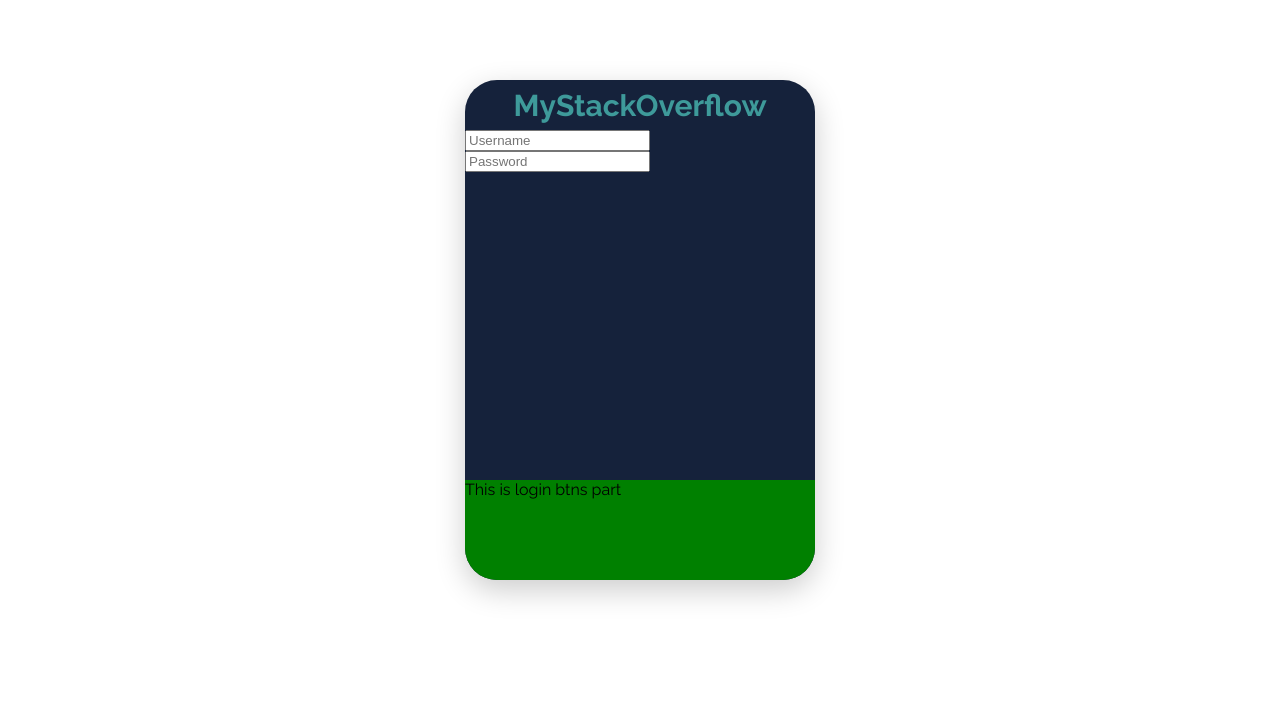
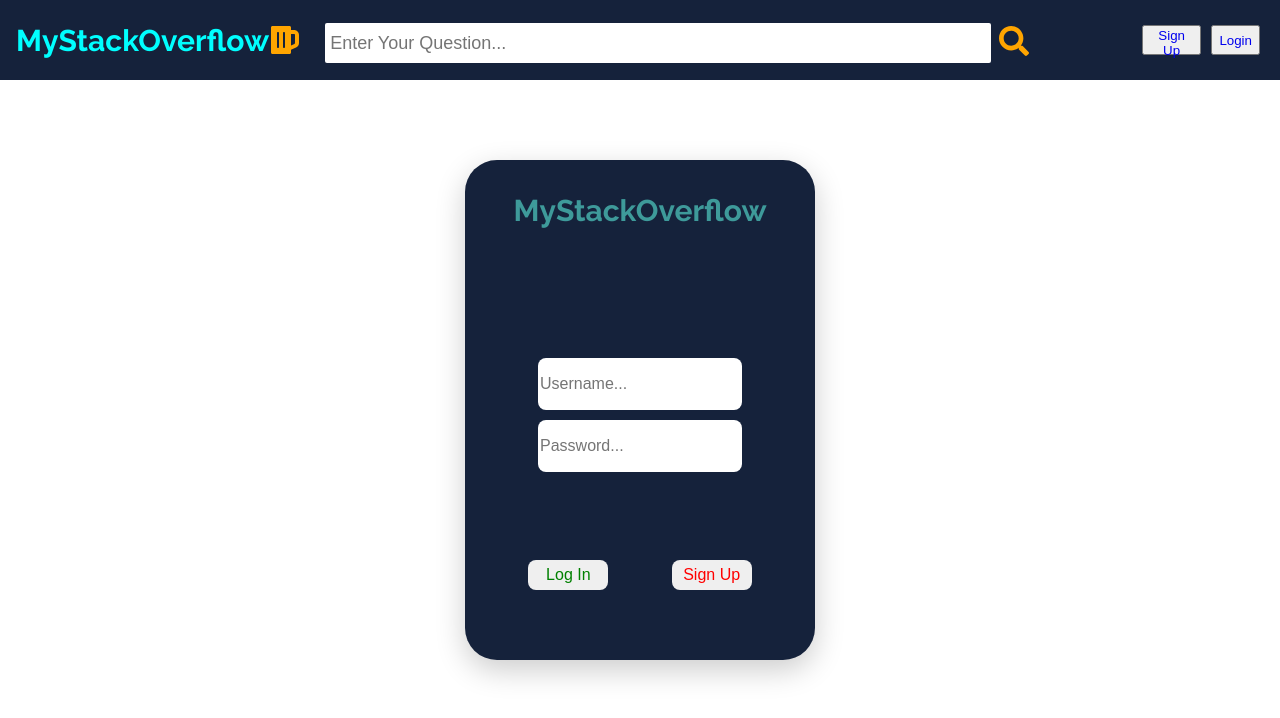
Before and after one commit to Roooooobin/MyStackoverflow, a React (Create React App) app in the folder frontend/: page /login in a window 1280 px wide. Shown: the top 718 px of the page. Built offline with nearby package versions, Linux system fonts and the light colour scheme.

Commit message:
recommit
Signed-off-by: Weichen Luo <wl2562@nyu.edu>

```diff
--- a/frontend/src/App.js
+++ b/frontend/src/App.js
@@ -5,21 +5,33 @@ import Home from "./pages/Home";
 import Login from "./pages/Loigin/Login";
 import Question from "./pages/Question";
 import SignUp from "./pages/SignUp";
-import SearchResult from "./pages/SearchResult";
+import Result from "./pages/SearchResult";
 
-function App() {
+class App extends React.Component {
+    state = {
+        isLogin: false,
+    };
+
+    handleLogin = (isLogin) => this.setState({isLogin})
+
+    render() {
         return (
             <div>
                 <Routes>
                     <Route path="/" exact element={<Home />} />
-        <Route path="/login" exact element={<Login />} />
+                    <Route
+                        path="/login"
+                        exact
+                        element={<Login isLogin={this.handleLogin} />}
+                    />
                     <Route path="/signup" exact element={<SignUp />} />
-        <Route path="/result" exact element={<SearchResult />} />
-        <Route path="/result/:q" exact element={<SearchResult />} />
+                    <Route path="/result" element={<Result />} />
+                    <Route path="/result/:q" exact element={<Result />} />
                     <Route path="/question/:qid" exact element={<Question />} />
                 </Routes>
             </div>
         );
     }
+}
 
 export default App;
--- a/frontend/src/components/Header/Header.jsx
+++ b/frontend/src/components/Header/Header.jsx
@@ -6,26 +6,50 @@ import "./SearchBar.jsx";
 import { FaBeer } from "react-icons/fa";
 import SearchBar from "./SearchBar.jsx";
 
-function Header() {
+class Header extends React.Component {
+
+    render() {
         return (
             <div className="header">
-      <Link to="/" className="title" style={{ textDecoration: "none" }}>
+                <Link
+                    to="/"
+                    className="title"
+                    style={{ textDecoration: "none" }}
+                >
                     <h2>MyStackOverflow</h2>
                     <FaBeer className="icon" />
                 </Link>
                 <div className="search-bar">
                     <SearchBar placeholder="Enter Your Question..." />
                 </div>
+                {!this.props.isLogin && (
                     <div className="login-btn">
-          <button>
-            <Link to="/login">Login</Link>
+                        <button style={{ textDecoration: "none" }}>
+                            <Link
+                                to="/login"
+                                style={{ textDecoration: "none" }}
+                            >
+                                Login
+                            </Link>
                         </button>
                         <button>
-            <Link to="/signup">Sign Up</Link>
+                            <Link
+                                to="/signup"
+                                style={{ textDecoration: "none" }}
+                            >
+                                Sign Up
+                            </Link>
                         </button>
                     </div>
+                )}
+                {this.props.isLogin &&
+                  <div className="username">
+                    <h3>username</h3>
+                  </div>
+                }
             </div>
         );
     }
+}
 
 export default Header;
--- a/frontend/src/components/Header/Header.scss
+++ b/frontend/src/components/Header/Header.scss
@@ -82,6 +82,7 @@
     button{
       margin-left: 5px;
       margin-right: 5px;
+      cursor: pointer;
     }
   }
 }
--- a/frontend/src/pages/Loigin/Login.jsx
+++ b/frontend/src/pages/Loigin/Login.jsx
@@ -1,32 +1,112 @@
+import React from "react";
 import { Link } from "react-router-dom";
 import "./Login.scss";
+import Header from "../../components/Header/Header";
 
-function Login() {
-  const loginState = {
+// function Login() {
+//   const loginState = {
+//     username: "",
+//     password: "",
+//   };
+
+//   function loginHandleChange(name, val){
+//     this.loginState[name] = val.target.value;
+//   };
+
+//   function handleLogin(){
+//     console.log(this.loginState.username);
+//   }
+
+//   return (
+//     <div className="container">
+//       <div className="loginTitle">
+//         <span>MyStackOverflow</span>
+//       </div>
+//       <div className="loginContent">
+//         <form>
+//           <div className="loginInput">
+//             <input type="text" placeholder="Username" onChange={val => {val.persist(); loginHandleChange('username',val)}} />
+//             <input type="password" placeholder="Password" onChange={val => {loginHandleChange('password',val)}} />
+//           </div>
+//           <div className="btns">
+//             <input type="submit" value="Login" onClick={handleLogin}/>
+//             <Link to={"/signup"} style={{ textDecoration: "none" }}><button>Sign Up</button></Link>
+//           </div>
+//         </form>
+//       </div>
+//     </div>
+//   );
+// }
+
+class Login extends React.Component {
+    state = {
         username: "",
-    password: "",
+        pwd: "",
     };
 
-  function loginHandleChange(name, val){
-    this.loginState[name] = val.target.value;
+    handleChange = (e) => {
+        const { name, value } = e.target;
+        this.setState({ [name]: value });
     };
 
+    handleSubmit = (e) => {
+        e.preventDefault();
+        this.props.isLogin(true);
+    };
+
+
+    render() {
+
         return (
+            <div>
+                <div>
+                    <Header isLogin={false} />
+                </div>
                 <div className="container">
                     <div className="loginTitle">
                         <span>MyStackOverflow</span>
                     </div>
+                    <div className="loginContent">
+                        <form>
                             <div className="loginInput">
-        <form>
-          <input type="text" placeholder="Username" onChange={val => {val.persist(); loginHandleChange('username',val)}} />
-          <input type="text" placeholder="Password" onChange={val => {loginHandleChange('password',val)}} />
+                                <input
+                                    type="text"
+                                    name="username"
+                                    placeholder="Username..."
+                                    required
+                                    onChange={this.handleChange}
+                                />
+                                <input
+                                    type="password"
+                                    name="pwd"
+                                    placeholder="Password..."
+                                    required
+                                    onChange={this.handleChange}
+                                />
+                            </div>
+                            <div className="btns">
+                                <button
+                                    className="loginbtn"
+                                    onSubmit={this.handleSubmit}
+                                    style={{ textDecoration: "none" }}
+                                >
+                                    Log In
+                                </button>
+                                <Link
+                                    to={"/signup"}
+                                    style={{ textDecoration: "none" }}
+                                >
+                                    <button className="signupbtn">
+                                        Sign Up
+                                    </button>
+                                </Link>
+                            </div>
                         </form>
                     </div>
-      <div className="btns">
-        <span>This is login btns part</span>
                 </div>
             </div>
         );
     }
+}
 
 export default Login;
--- a/frontend/src/pages/Loigin/Login.scss
+++ b/frontend/src/pages/Loigin/Login.scss
@@ -15,7 +15,7 @@ body{
         border-radius: 2rem;
 
         .loginTitle{
-            height: 50px;
+            height: 100px;
             font-size: 30px;
             font-weight: 700;
             text-align: center;
@@ -27,14 +27,46 @@ body{
         }
 
         .loginInput{
-            height: 350px;
+            height: 300px;
             color:aliceblue;
-            // background-color: yellow;
+            display: flex;
+            flex-direction: column;
+            align-items: center;
+            justify-content: center;
+
+            input{
+                width: 200px;
+                height: 50px;
+                margin: 10px auto 0;
+                border-radius: 0.5rem;
+                font-size: medium;
+                border: 0cm;
+            }
         }
 
         .btns{
             height: 100px;
-            background-color: green;
+            display: flex;
+            flex-direction: row;
+            justify-content: space-evenly;
+
+            .loginbtn{
+                width: 80px;
+                height: 30px;
+                font-size: 12pt;
+                color: green;
+                border-radius: 0.5rem;
+                border: 0cm;
+            }
+
+            .signupbtn{
+                width: 80px;
+                height: 30px;
+                font-size: 12pt;
+                color: red;
+                border-radius: 0.5rem;
+                border: 0cm;
+            }
         }
     }
 }
--- a/frontend/src/pages/SearchResult.jsx
+++ b/frontend/src/pages/SearchResult.jsx
@@ -1,21 +1,49 @@
+import React from "react";
 import { useParams } from "react-router";
 import QuestionCard from "../components/Question/QuestionCard";
 import Header from "../components/Header/Header";
 
-function SearchResult() {
-  let { q } = useParams();
+function Result(){
+    const params = useParams()
 
+    return <SearchResult q={params.q} />
+}
+
+
+class SearchResult extends React.Component {
+    constructor(props){
+      super(props);
+    }
+
+    state = {
+        questions:null,
+        q:null
+    }
+
+    async componentDidMount() {
+        const q = this.props.q
+        this.setState({q})
+        // GET request using fetch with async/await
+        const response = await fetch(`http://0.0.0.0:8080/keyword_search/list?keyword=${q}`);
+        const questions = await response.json();
+        this.setState({questions})
+    }
+
+    render() {
+        // let q = 1234
         let fakeDatas = [1, 2, 3];
         const listQid = fakeDatas.map((data) => <QuestionCard qid={data} />);
-
         return (
             <div>
                 <Header></Header>
                 <h2>This is SearchResult Page!!!</h2>
-      <p>The answer for "{q}" is:</p>
+                <p>The answer for "{this.state.q}" is:</p>
                 <ul>{listQid}</ul>
+
+                {/* <button onClick={submitHandler}>click me</button> */}
             </div>
         );
     }
+}
 
-export default SearchResult;
+export default Result;
```
Also changed, not shown: 1 other file (tests, documents, lock files or other folders). Lines whose indentation alone changed are shown as unchanged.
